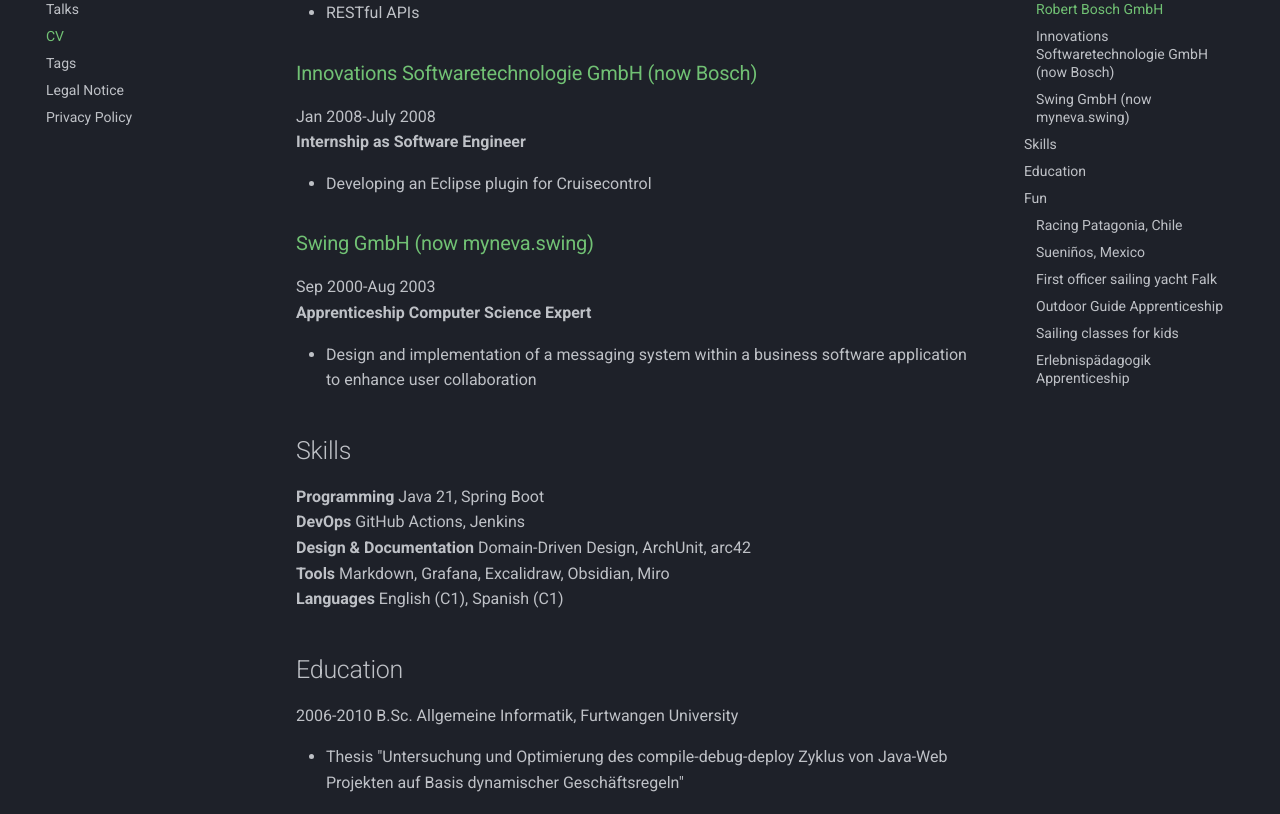
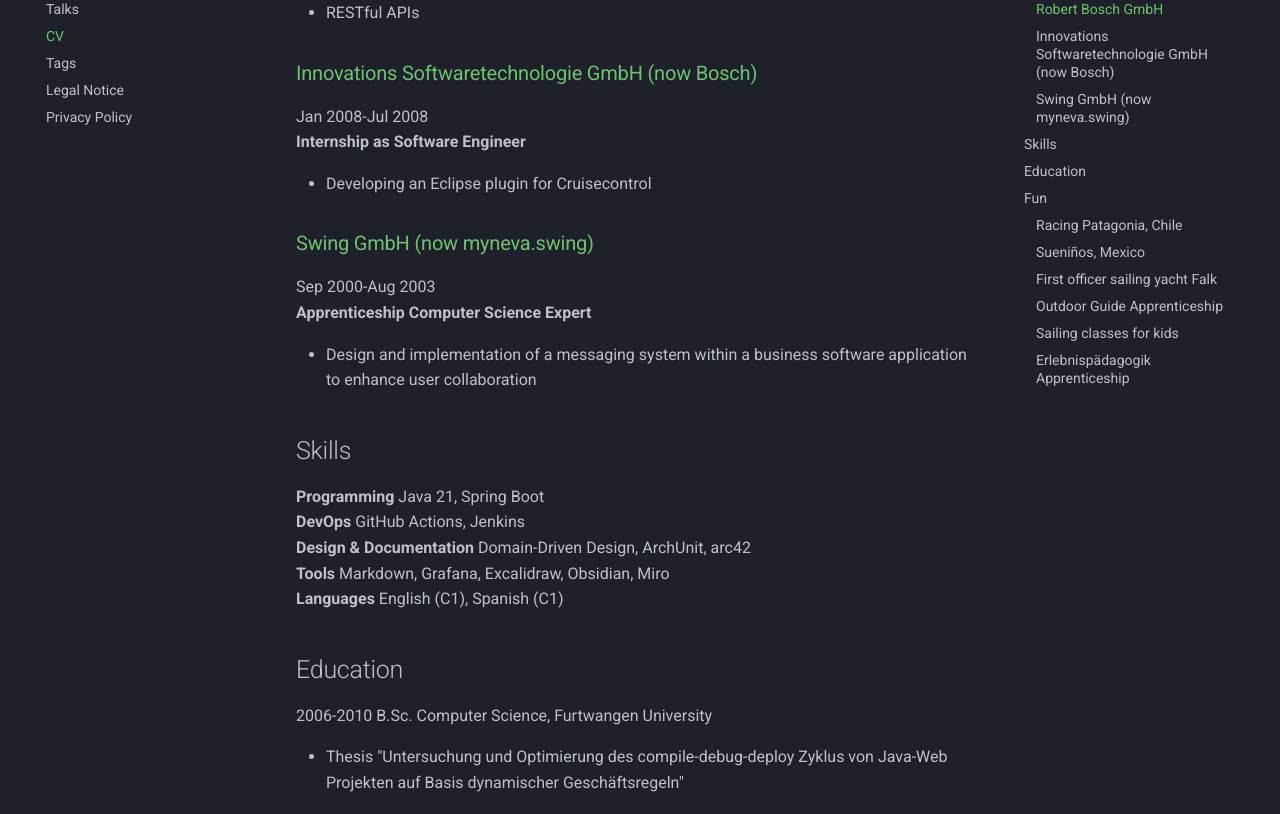
Before and after one commit to md42/martinduerrmeier.com, an MkDocs documentation site: the page built from docs/cv.md, in a window 1280 px wide and 1400 px high, scrolled down 936 px. Shown: the part 153-967 px from the top of the window. Built offline with MkDocs 1.6.1 and Material for MkDocs 9.7.7, drawn with Linux system fonts in a browser that asks for light colours; comment, search, counter and statistics services are not loaded.

Commit message:
translate "Allgemeine Informatik" to english

```diff
--- a/docs/cv.md
+++ b/docs/cv.md
@@ -38,7 +38,7 @@
 
 ### [Innovations Softwaretechnologie GmbH (now Bosch)](https://bosch.io/)
 
-Jan 2008-July 2008
+Jan 2008-Jul 2008
 **Internship as Software Engineer**
 
 - Developing an Eclipse plugin for Cruisecontrol
@@ -60,7 +60,7 @@
 
 ## Education
 
-2006-2010 B.Sc. Allgemeine Informatik, Furtwangen University
+2006-2010 B.Sc. Computer Science, Furtwangen University
 
 - Thesis "Untersuchung und Optimierung des compile-debug-deploy Zyklus von Java-Web Projekten auf Basis dynamischer Geschäftsregeln"
 
```
